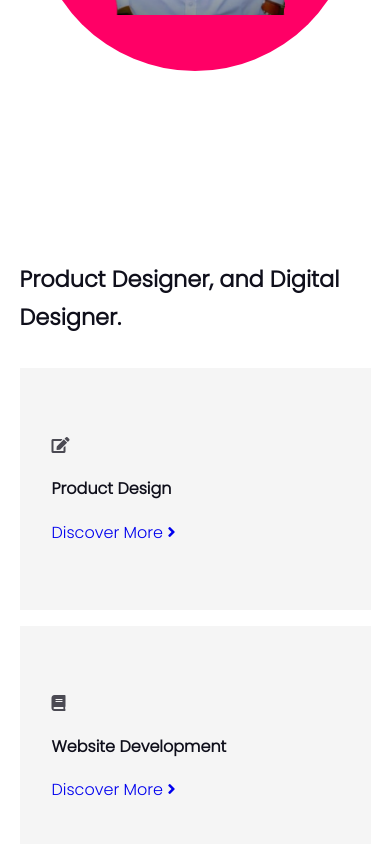
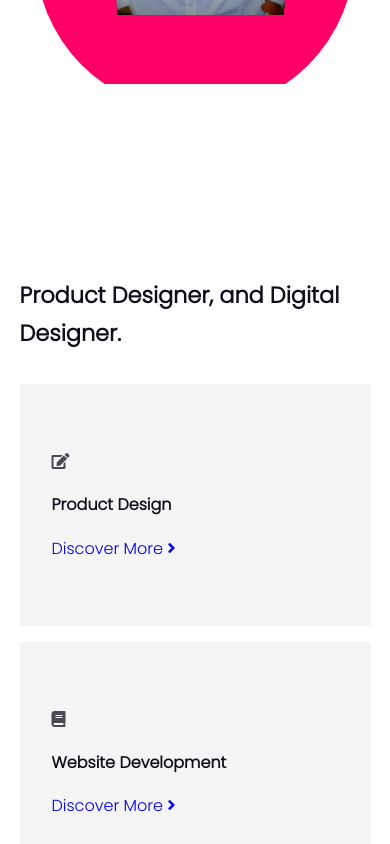
Before and after one commit to ojimz12/ojimz12.github.io, a plain HTML site: page index.html in a window 390 px wide. Shown: the part 840-1684 px from the top of the page. Drawn offline with Linux system fonts and the light colour scheme.

Commit message:
Update style.css

```diff
--- a/style.css
+++ b/style.css
@@ -634,8 +634,8 @@ footer {
         }
 
         section {
-            padding: 8rem 0;
-            margin: 8rem 0;
+            padding: 9rem 0;
+            margin: 9rem 0;
         }
 
         h1 {
@@ -695,7 +695,7 @@ footer {
           }
 
           .header_right-bg {
-            bottom: 50%;
+            bottom: 40%;
           }
 
           .header_socials {
```
